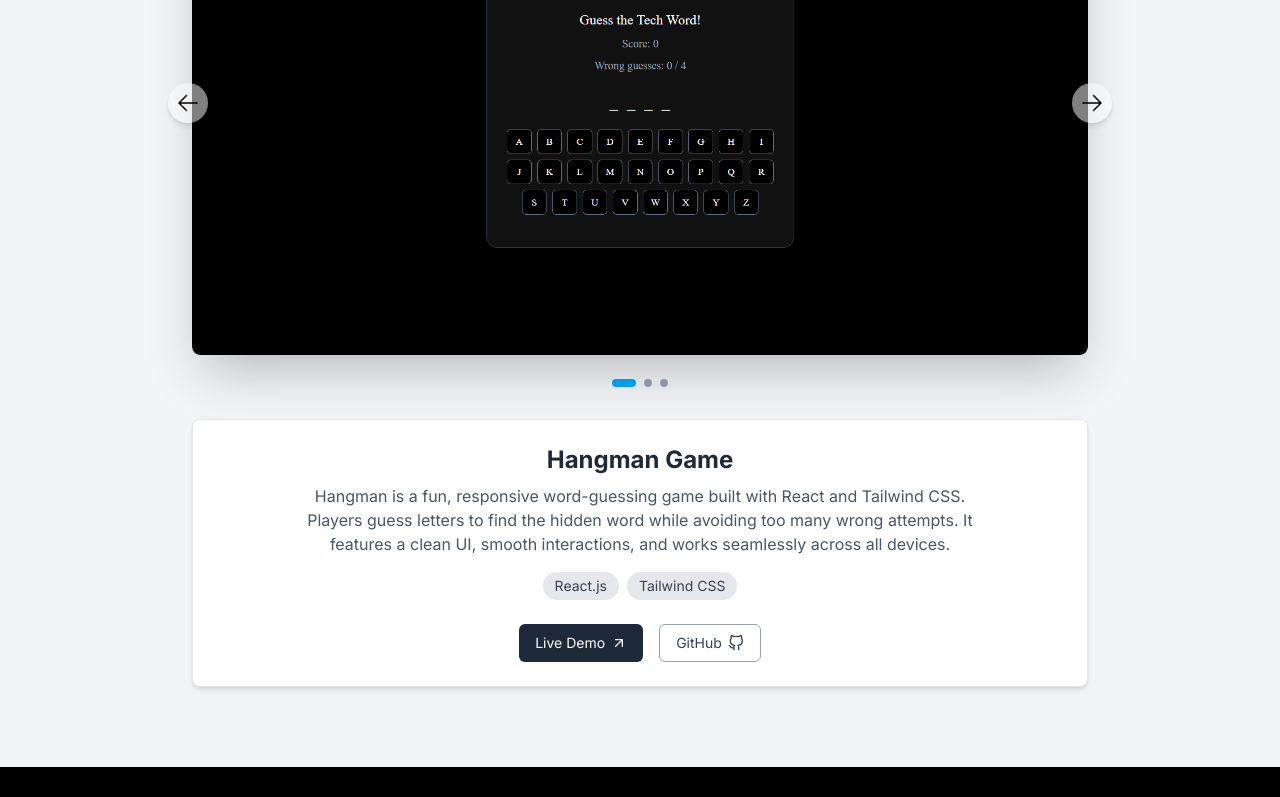
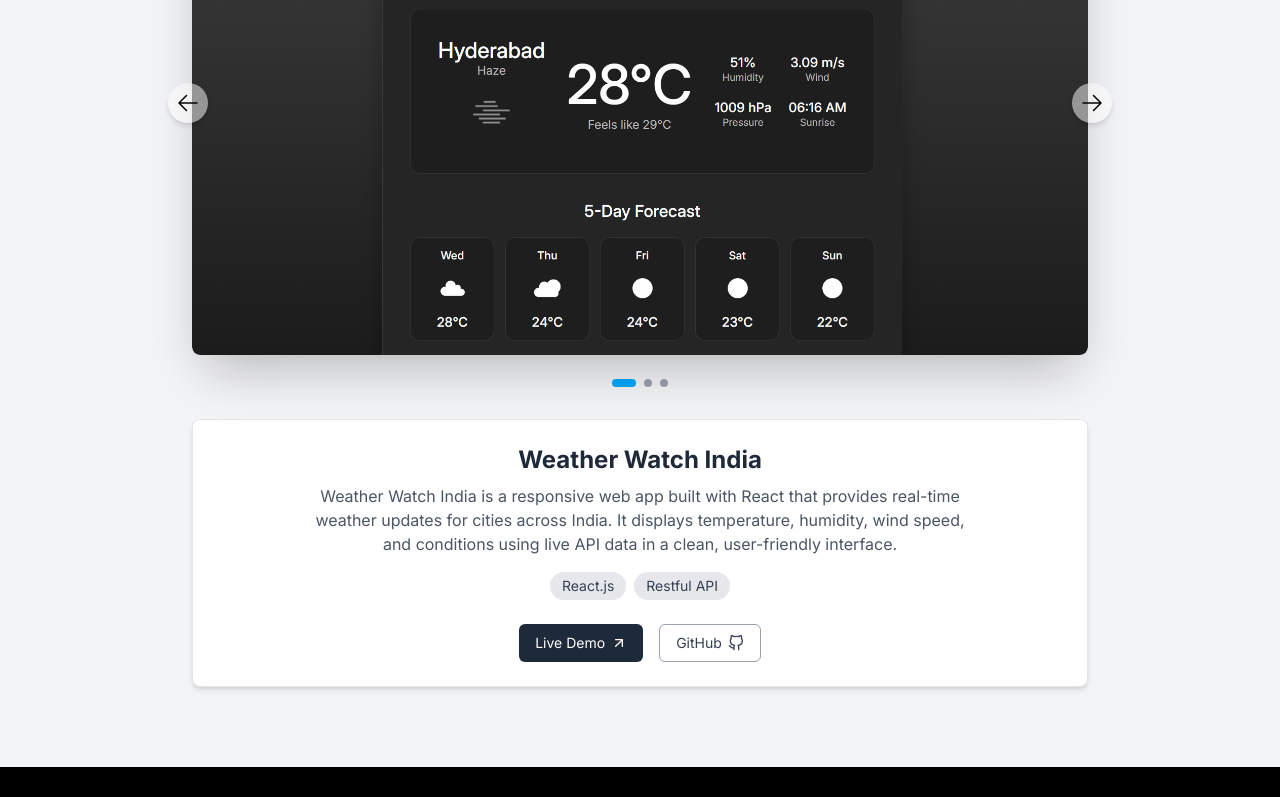
Before and after one commit to vivekkad1/personal-portfolio, a React (Vite) app: page / in a window 1280 px wide. Shown: the part 2457-3254 px from the top of the page. Built offline with nearby package versions, Linux system fonts and the light colour scheme.

Commit message:
Reorder project entries in projects.js

```diff
--- a/src/data/projects.js
+++ b/src/data/projects.js
@@ -1,8 +1,17 @@
+import WeatherWatchIndia from "../assets/WeatherwatchIndia.png";
 import Hangman from "../assets/Hangman.png";
-import WeatherWatchIndia from "../assets/WeatherwatchIndia.png";
 import Restaurant from "../assets/Restaurant.png";
 
 export const projects = [
+  {
+    title: "Weather Watch India",
+    description:
+      "Weather Watch India is a responsive web app built with React that provides real-time weather updates for cities across India. It displays temperature, humidity, wind speed, and conditions using live API data in a clean, user-friendly interface.",
+    tags: ["React.js", "Restful API"],
+    liveUrl: "https://genuine-starburst-e1a652.netlify.app/",
+    githubUrl: "https://github.com/vivekkad1/React-projects/tree/main/weather-watch-india",
+    imageUrl: WeatherWatchIndia,
+  },
   {
     title: "Hangman Game",
     description:
@@ -11,15 +20,6 @@ export const projects = [
     liveUrl: "https://golden-sherbet-626d3c.netlify.app/",
     githubUrl: "https://github.com/vivekkad1/React-projects/tree/main/hangman-game",
     imageUrl: Hangman,
-  },
-  {
-    title: "Weather Watch India",
-    description:
-      "Weather Watch India is a responsive web app built with React that provides real-time weather updates for cities across India. It displays temperature, humidity, wind speed, and conditions using live API data in a clean, user-friendly interface.",
-    tags: ["React.js", "Restful API"],
-    liveUrl: "https://genuine-starburst-e1a652.netlify.app/",
-    githubUrl: "https://github.com/vivekkad1/React-projects/tree/main/weather-watch-india",
-    imageUrl: WeatherWatchIndia,
   },
   {
     title: "Restaurant",
```
